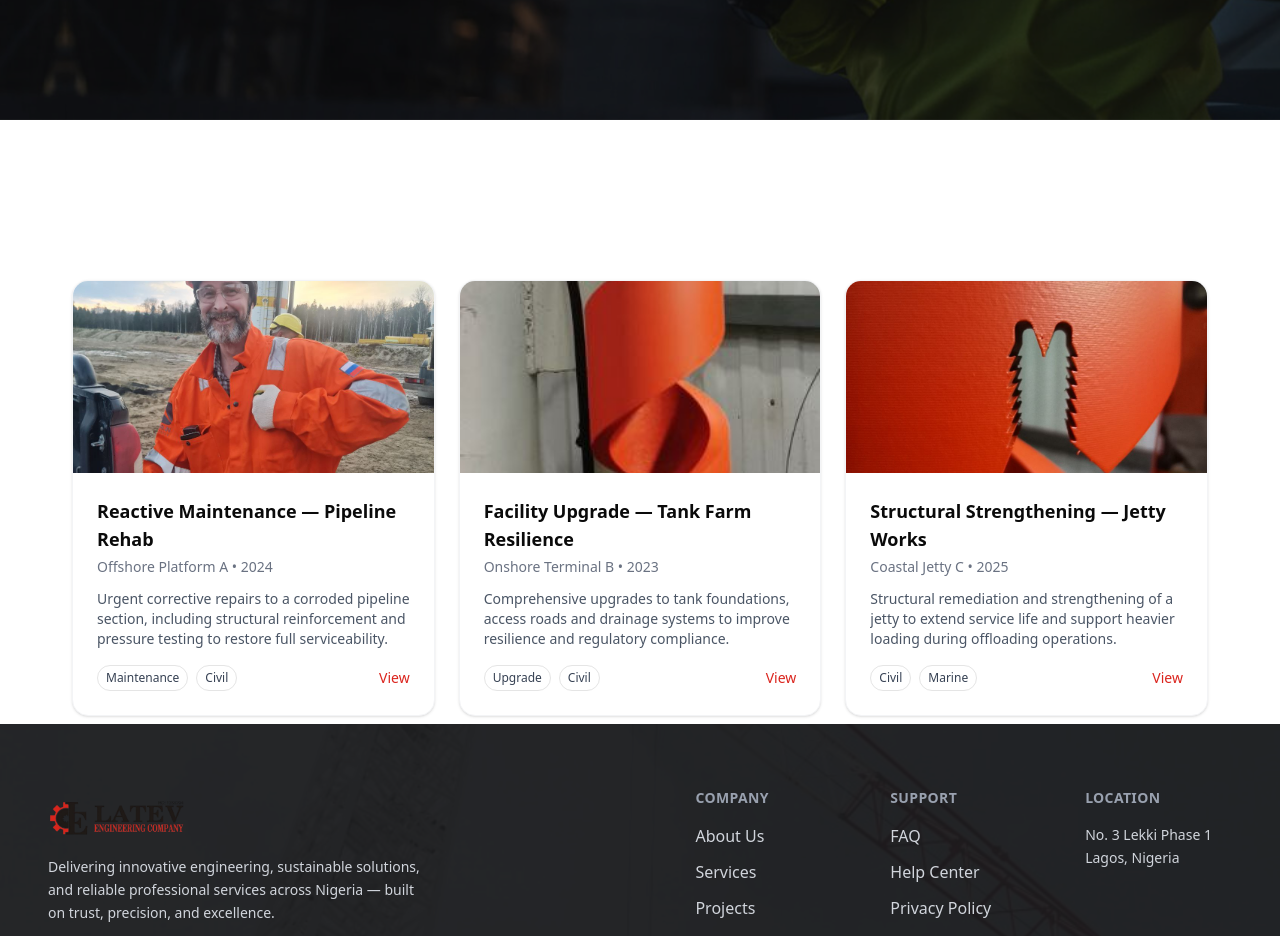
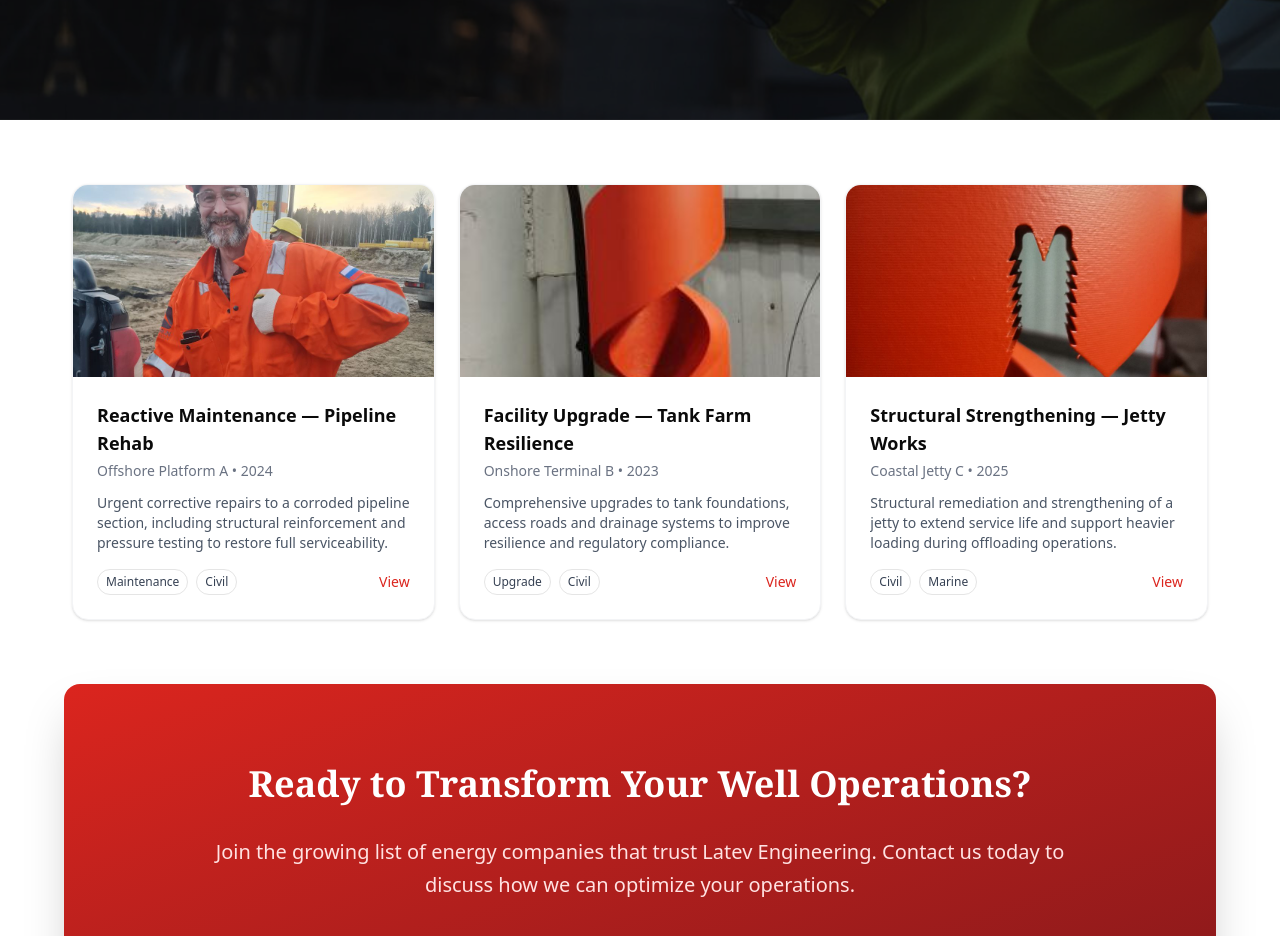
Before and after one commit to Franklyn101/LATEV-ENGINEERING-COMPANY, a Next.js app: page /projects in a window 1280 px wide. Shown: the part 580-1516 px from the top of the page. Built offline with nearby package versions, Linux system fonts and the light colour scheme.

Commit message:
added the CTA to page container

```diff
--- a/src/components/containers/AboutPageContainer.tsx
+++ b/src/components/containers/AboutPageContainer.tsx
@@ -4,7 +4,7 @@ import Benefits from "../layouts/about-sections/Benefits";
 import Certifications from "../layouts/about-sections/Certifications";
 import CompanyStory from "../layouts/about-sections/CompanyStory";
 import CoreValues from "../layouts/about-sections/CoreValues";
-import CTASection from "../layouts/about-sections/CTASection";
+import CTASection from "../layouts/CTASection";
 import GlobalPresence from "../layouts/about-sections/GlobalPresence";
 import LeadershipTeam from "../layouts/about-sections/LeadershipTeam";
 import MissionVision from "../layouts/about-sections/MissionVision";
--- a/src/components/containers/FAQPageContainer.tsx
+++ b/src/components/containers/FAQPageContainer.tsx
@@ -16,6 +16,7 @@ import {
 import { SectionHero } from '../layouts/SectionHero';
 import { RippleButton } from '../shared/button';
 import { useRouter } from 'next/navigation';
+import Link from 'next/link';
 
 interface FAQItem {
   id: number;
@@ -302,13 +303,15 @@ export default function EngineeringFAQPage() {
                 Our technical experts are ready to provide detailed information about our Coiled Tubing Downhole Tools and how they can benefit your operations.
               </p>
               <div className="flex flex-col sm:flex-row gap-4 justify-center">
-                <RippleButton onClick={()=>router.push("/contact")} variant={"secondary"}>
+                <RippleButton onClick={() => router.push("/contact")} variant={"secondary"}>
                   <IconMail className="h-5 w-5" />
                   Contact Our Team
                 </RippleButton>
+                <Link href="/Latev Engineering Company Brochure.pdf" download={"/Latev Engineering Company Brochure.pdf"} target="_blank" rel="noopener noreferrer">
                   <RippleButton variant={"outline"}>
                     Request Technical Documentation
                   </RippleButton>
+                </Link>
               </div>
             </motion.div>
           </div>
--- a/src/components/containers/HomePageContainers.tsx
+++ b/src/components/containers/HomePageContainers.tsx
@@ -3,6 +3,7 @@ import Testimonial from '../layouts/Testimonial'
 import HeroBanner from '../ui/HeroBanner'
 import HeroMarquee from '../layouts/HeroMarquee'
 import CoreServices from '../layouts/CoreServices'
+import CTASection from '../layouts/CTASection'
 
 export default function HomePageContainers() {
   return (
@@ -15,6 +16,7 @@ export default function HomePageContainers() {
       <div className="flex min-h-screen items-center justify-center bg-zinc-50 font-sans dark:bg-black">
 
       </div>
+      <CTASection />
     </div>
   )
 }
--- a/src/components/containers/ProjectPageContainer.tsx
+++ b/src/components/containers/ProjectPageContainer.tsx
@@ -5,6 +5,7 @@ import { useState, useMemo } from 'react'
 import { motion, AnimatePresence } from 'framer-motion'
 import { SectionHero } from '../layouts/SectionHero'
 import { Variants } from 'framer-motion'
+import CTASection from '../layouts/CTASection'
 
 
 export interface Project {
@@ -103,7 +104,7 @@ export default function ProjectsPageContainer() {
         imageUrl="/images/contact-hero.png"
         overlayOpacity={0.6}
       />
-      <section className="max-w-6xl p-2 pt-40 mx-auto">
+      <section className="max-w-6xl p-2 py-12 lg:py-16 mx-auto">
         <AnimatePresence>
           {selected && (
             <motion.div
@@ -218,6 +219,7 @@ export default function ProjectsPageContainer() {
 
 
       </section>
+      <CTASection />
     </main>
   )
 }
--- a/src/components/containers/ServicePageContainers.tsx
+++ b/src/components/containers/ServicePageContainers.tsx
@@ -1,4 +1,5 @@
 
+import CTASection from '../layouts/CTASection'
 import { SectionHero } from '../layouts/SectionHero'
 import ServiceSection from '../layouts/ServiceSection'
 
@@ -14,6 +15,7 @@ export default function ServicePageContainers() {
       <div className="flex min-h-screen items-center justify-center bg-zinc-50 font-sans">
         <ServiceSection />
       </div>
+      <CTASection />
     </div>
   )
 }
```
Also changed, not shown: src/components/layouts/CTASection.tsx (renamed from src/components/layouts/about-sections/CTASection.tsx). Lines whose indentation alone changed are shown as unchanged.
